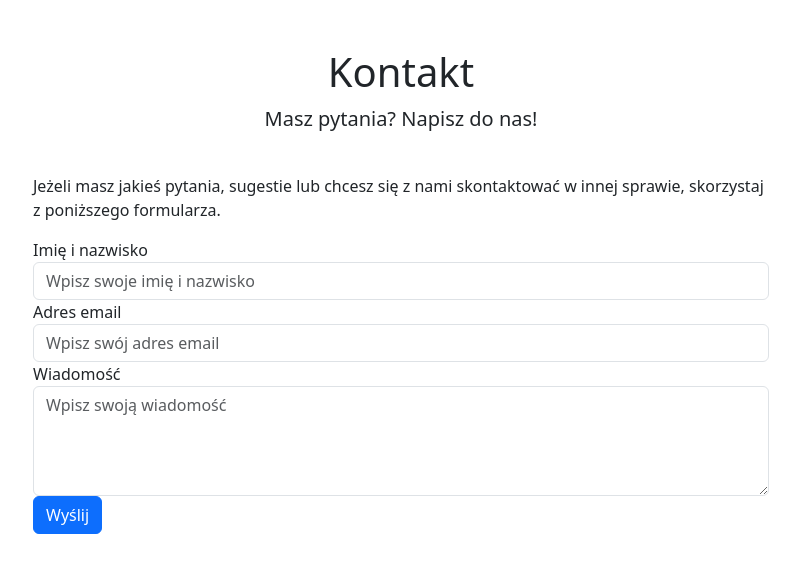
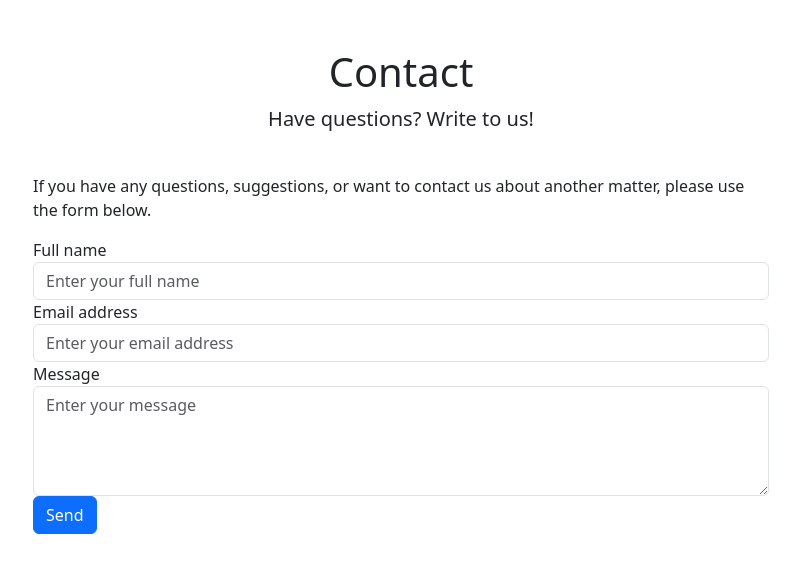
Before and after one commit to MarcinSachs/movies_catalogue, a Flask app: page /contact in a window 1280 px wide. Shown: the part 56-629 px from the top of the page, without its empty margins (239-1039 px from the left). Run offline with Flask 3, Linux system fonts and the light colour scheme.

Commit message:
Translate templates

```diff
--- a/templates/contact.html
+++ b/templates/contact.html
@@ -4,29 +4,30 @@
 
 <div class="row">
     <div class="col-lg-12 text-center">
-        <h1 class="mt-5">Kontakt</h1>
-        <p class="lead">Masz pytania? Napisz do nas!</p>
+        <h1 class="mt-5">{{ _("Contact") }}</h1>
+        <p class="lead">{{ _("Have questions? Write to us!") }}</p>
     </div>
 </div>
 
 <div class="row justify-content-center mt-4">
     <div class="col-lg-8">
-        <p>Jeżeli masz jakieś pytania, sugestie lub chcesz się z nami skontaktować w innej sprawie, skorzystaj z
-            poniższego formularza.</p>
+        <p>{{ _("If you have any questions, suggestions, or want to contact us about another matter, please use the form
+            below.") }}</p>
         <form>
             <div class="form-group">
-                <label for="name">Imię i nazwisko</label>
-                <input type="text" class="form-control" id="name" placeholder="Wpisz swoje imię i nazwisko">
+                <label for="name">{{ _("Full name") }}</label>
+                <input type="text" class="form-control" id="name" placeholder="{{ _('Enter your full name') }}">
             </div>
             <div class="form-group">
-                <label for="email">Adres email</label>
-                <input type="email" class="form-control" id="email" placeholder="Wpisz swój adres email">
+                <label for="email">{{ _("Email address") }}</label>
+                <input type="email" class="form-control" id="email" placeholder="{{ _('Enter your email address') }}">
             </div>
             <div class="form-group">
-                <label for="message">Wiadomość</label>
-                <textarea class="form-control" id="message" rows="4" placeholder="Wpisz swoją wiadomość"></textarea>
+                <label for="message">{{ _("Message") }}</label>
+                <textarea class="form-control" id="message" rows="4"
+                    placeholder="{{ _('Enter your message') }}"></textarea>
             </div>
-            <button type="submit" class="btn btn-primary">Wyślij</button>
+            <button type="submit" class="btn btn-primary">{{ _("Send") }}</button>
         </form>
     </div>
 </div>
--- a/templates/search.html
+++ b/templates/search.html
@@ -4,8 +4,8 @@
 
 <div class="row">
     <div class="col-lg-12 text-center">
-        <h1 class="mt-5">Biblioteka filmów</h1>
-        <p class="lead">Wyniki wyszukiwania dla zapytania: {{ search_query }}</p>
+        <h1 class="mt-5">{{ _("Movies Library") }}</h1>
+        <p class="lead">{{ _("Search results for query:") }} {{ search_query }}</p>
     </div>
     {% for movie in movies %}
     <div class="col-lg-3 col-md-6 mb-4">
@@ -16,7 +16,7 @@
                 <p>{{movie.overview}}</p>
             </div>
             <div class="card-footer text-center">
-                <a href="{{ url_for('movie_details', movie_id=movie.id) }}" class="btn btn-primary">Pokaż więcej</a>
+                <a href="{{ url_for('movie_details', movie_id=movie.id) }}" class="btn btn-primary">{{ _("Show more") }}</a>
             </div>
         </div>
     </div>
```
Also changed, not shown: main.py (+4 -4 lines), templates/about.html (+10 -11 lines), templates/homepage.html (+4 -4 lines), templates/movie_details.html (+10 -10 lines), locales/en_US/LC_MESSAGES/messages.po, locales/pl_PL/LC_MESSAGES/messages.po.
